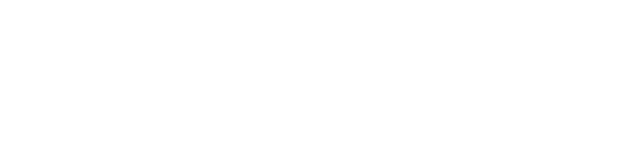
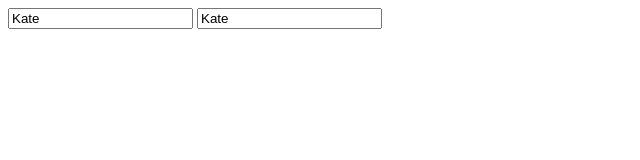
Before and after one commit to NEkate/lesson8, a plain HTML site: page index.html in a window 1280 px wide. Shown: the whole page, without its empty margins (0-640 px from the left). Drawn offline with nearby package versions, Linux system fonts and the light colour scheme.

Commit message:
присвоение значения свойству

```diff
--- a/index.html
+++ b/index.html
@@ -5,7 +5,8 @@
     <script src="http://code.jquery.com/jquery-1.10.1.min.js"></script>
 </head>
 <body>
-
+    <input type="text"/>
+    <input type="text"/>
     <script src="js/main.js"></script>
 </body>
 </html>
--- a/js/main.js
+++ b/js/main.js
@@ -1,8 +1,7 @@
 ;(function($){
 
-    $.fn.asd = function(){
-        console.log(this);
-        return this;// дает возможность вызывать другие мтоды через точку
-    }
-     $('script').asd();
+    var scripts = $('input');
+    console.log(scripts.prop({value: 'Kate', title: 'Name'}));
+//    console.log(scripts[0].value.length);
+//    console.log(scripts.eq(1).attr('type'));
 })(jQuery);
```
